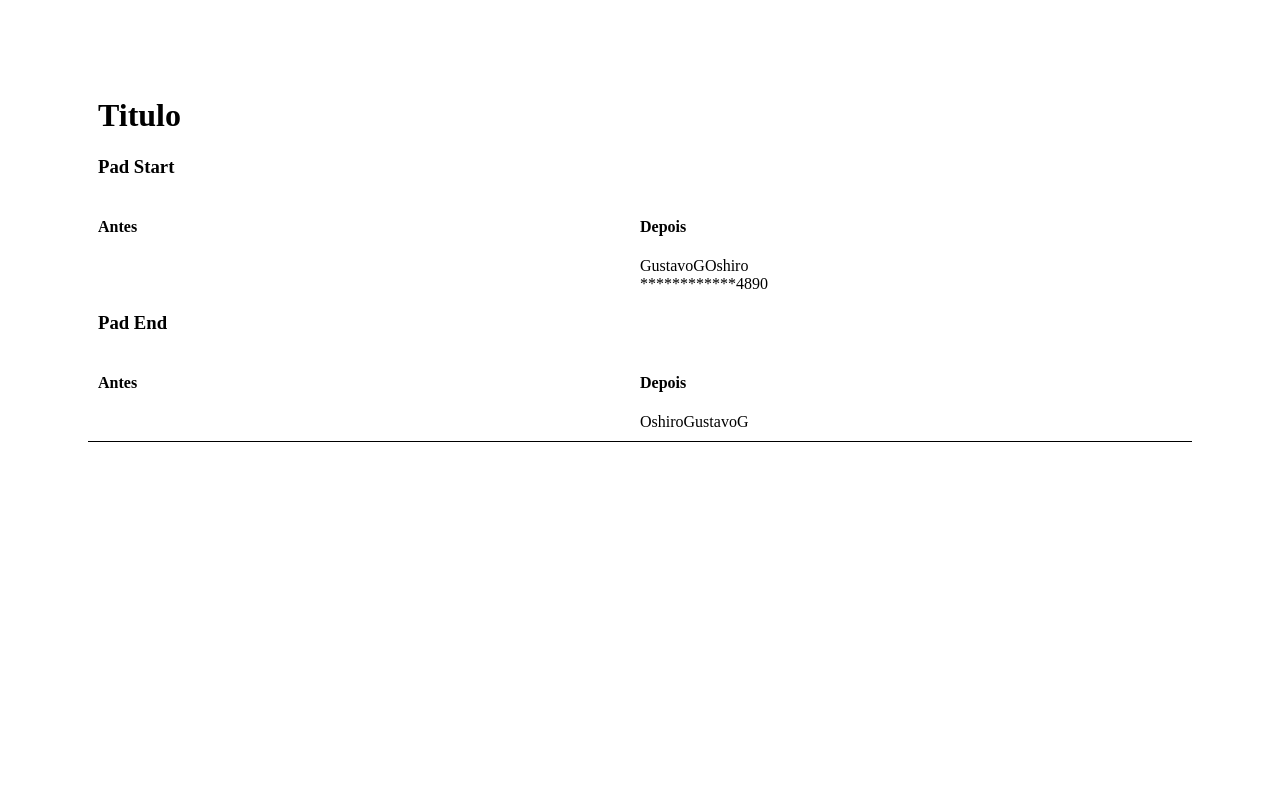
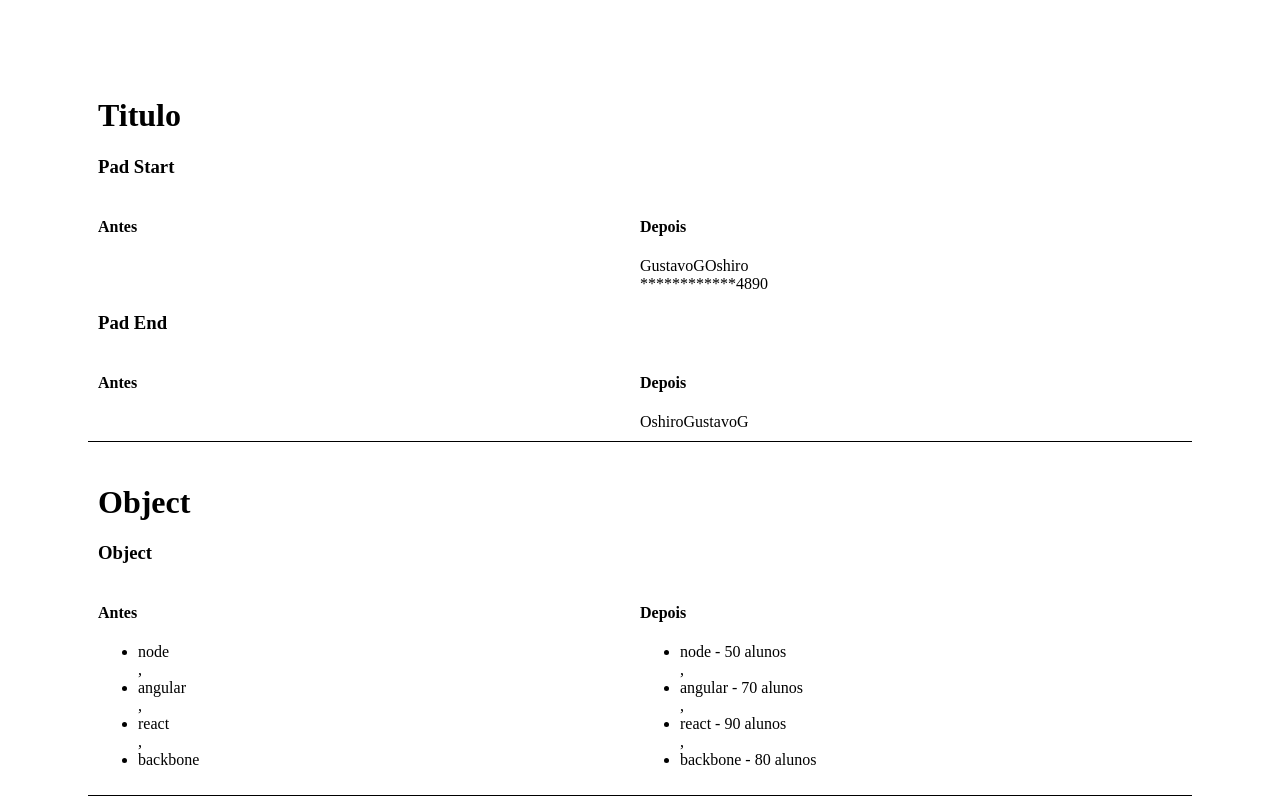
Before and after one commit to VSRohod/AluraMaterial, a website: page Javascript/Javascript - EcmaScript 8 e 9 novas formas de escrever em Js/src/index.html in a window 1280 px wide. Drawn offline with Linux system fonts and the light colour scheme.

Commit message:
Progredindo EcmaScript 8 e 9
Colocando mais um Progresso no curso

```diff
--- a/Javascript/Javascript - EcmaScript 8 e 9 novas formas de escrever em Js/src/index.html
+++ b/Javascript/Javascript - EcmaScript 8 e 9 novas formas de escrever em Js/src/index.html
@@ -34,8 +34,23 @@
             </div>
         </div>
     </div>
+    <div class="item">
+        <h1>Object</h1>
+        <h3>Object</h3>
+        <div class="item-container">
+            <div>
+                <h4>Antes</h4>
+                <div id="cursos"></div>
+            </div>
+            <div>
+                <h4>Depois</h4>
+                <div id="cursosEntries"></div>
+            </div>
+        </div>
+    </div>
     <script src="js/string.js"></script>
     <script src="js/array.js"></script>
+    <script src="js/object.js"></script>
 </body>
 
 </html>
--- a/Javascript/Javascript - EcmaScript 8 e 9 novas formas de escrever em Js/src/js/array.js
+++ b/Javascript/Javascript - EcmaScript 8 e 9 novas formas de escrever em Js/src/js/array.js
@@ -3,15 +3,14 @@ const aprovados = ['Marcelo', 'Aline', 'Gustavo', 'Ricardo'];
 for (let nome of aprovados){
     if (nome === 'Gustavo'){
         console.log("Aprovado");
-        return true;
     }else{
-        console.log("Não encontrado")
+        console.log("Não encontrado");
     }
 }
 
 // metodo 2
 const nomeIndexOf = aprovados.indexOf("Gustavo");
-console.log(nomeIndexOf)
+console.log(nomeIndexOf);
 
 // adição do ecma
 
@@ -20,6 +19,6 @@ const nomeAprovado = aprovados.includes("Gustavo");
 if(nomeAprovado){
     console.log("Aprovado");
 }else{
-    console.log("Não aprovado")
+    console.log("Não aprovado");
 }
-console.log(nomeAprovado)
+console.log(nomeAprovado);
--- a/Javascript/Javascript - EcmaScript 8 e 9 novas formas de escrever em Js/src/js/object.js
+++ b/Javascript/Javascript - EcmaScript 8 e 9 novas formas de escrever em Js/src/js/object.js
@@ -1,11 +1,17 @@
 const cursos = {
-    node : 90,
-    angular : 90,
+    node : 50,
+    angular : 70,
     react : 90,
-    backbone : 90,
-}
+    backbone : 80,
+};
 
 const cursosChaves = Object.keys(cursos);
 document.getElementById("cursos").innerHTML = `<ul>${cursosChaves.map(curso => `<li>${curso}</li>`)}</ul>`;
 
-console.log(Object.entries(cursos))
+const cursosEntries = Object.entries(cursos);
+
+document.getElementById("cursosEntries").innerHTML = `<ul>${cursosEntries.map(curso => `<li>${curso[0]} - ${curso[1]} alunos</li>`)}</ul>`;
+
+const cursosMap = new Map(cursosEntries);
+console.log(cursosMap.get('node'));
+console.log(cursosMap.has('java'));
```
Also changed, not shown: Javascript/Javascript - EcmaScript 8 e 9 novas formas de escrever em Js/src/js/objectValues.js (added).
